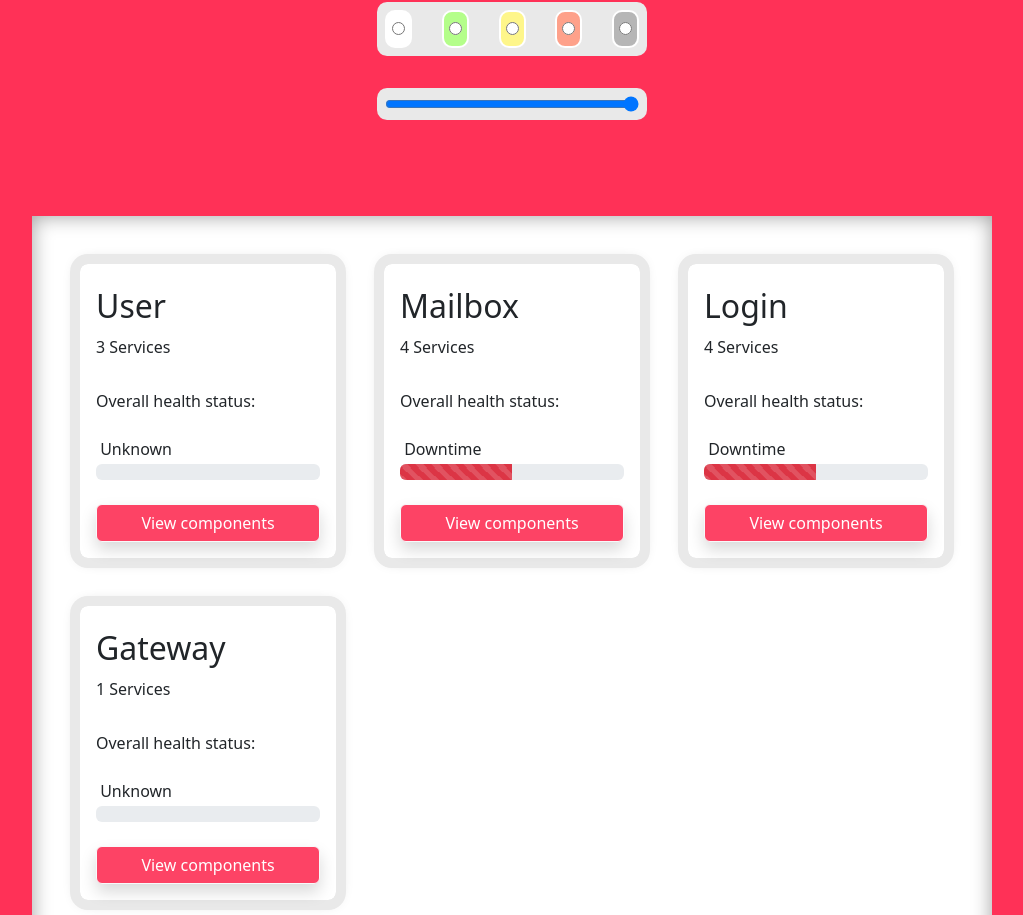
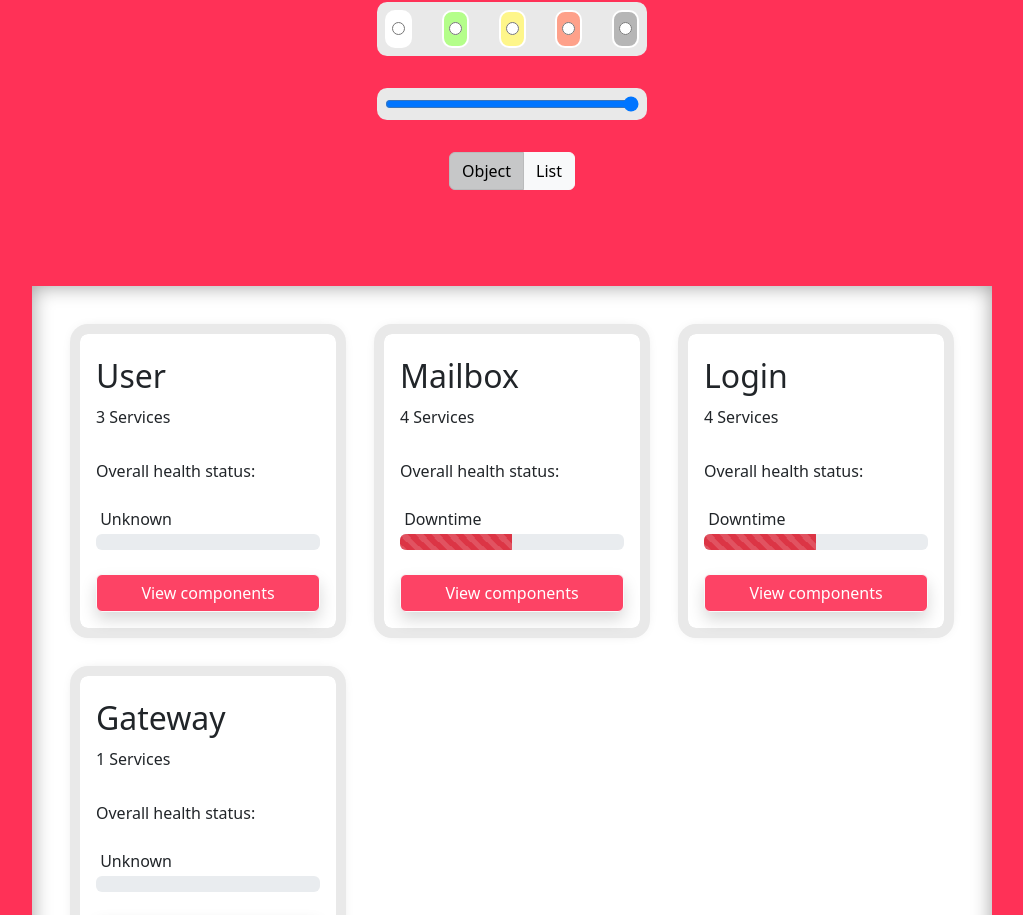
Before and after one commit to Tauum/mitdk-hackathon-2-react-status-page, a React (Create React App) app: page / in a window 1280 px wide. Shown: the part 759-1674 px from the top of the page, without its empty margins (128-1151 px from the left). Built offline with nearby package versions, Linux system fonts and the light colour scheme.

Commit message:
togglable object-list

```diff
--- a/src/App.js
+++ b/src/App.js
@@ -6,7 +6,9 @@ import StatusPreviousSearch from './components/StatusPreviousSearch/StatusPrevio
 import StatusPreviousInformation from './components/StatusPreviousInformation/StatusPreviousInformation';
 import StatusPreviousList from './components/StatusPreviousList/StatusPreviousList';
 import StatusPods from './components/StatusPods/StatusPods';
-import { previousStatusData, statusData } from './components/MockData';
+import { previousStatusData, statusData, statusListData } from './components/MockData';
+import ToggleSearchStyle from './components/ToggleSearchStyle/ToggleSearchStyle';
+import StatusList from './components/StatusList/StatusList';
 const App = () => {
 
 	const [darkMode, setDarkMode] = useState(false);
@@ -16,30 +18,54 @@ const App = () => {
 	const [previousSearchDate, setPreviousSearchDate] = useState('');
 	const [previousSearchType, setPreviousSearchType] = useState(false);
 
+
+
+    const [radioValue, setRadioValue] = useState('1');
+
     const [statusPods, setStatusPods] = useState([])
+	const [statusList, setStatusList] = useState([])
+
     const [previousStatusList, setPreviousStatusList] = useState([])
 
     useEffect(() => {
-		setStatusPods( statusData )
-		setPreviousStatusList( previousStatusData )
+		setStatusPods(statusData)
+		setPreviousStatusList(previousStatusData)
+		setStatusList(statusListData)
     },[])
 
+
 	useEffect(() => {
-		if(statusPods){
-		console.log("app statuslist",statusPods)
-		}
+		console.log("sp",statusPods)
 	}
 	,[statusPods])
+
+	useEffect(() => {
+		console.log("sl",statusList)
+	}
+	,[statusPods])
+
 
 	return (
 		<div className={`${darkMode && 'dark-mode'}`}>
 			<div className='app-container'>
 				<Header handleToggleDarkMode={setDarkMode} />
+
 				<StatusInformation/>
+
 				<StatusSearch
 				handleSearchType={setSearchType} />
 
-				<StatusPods statusPods={statusPods} />
+				<ToggleSearchStyle radioValue={radioValue} setRadioValue={setRadioValue}/>
+
+				{
+					radioValue === "1" ?
+					<StatusPods statusPods={statusPods} />
+					:
+					<StatusList statusList={statusList}/>
+				}
+
+
+
 				<StatusPreviousInformation/>
 
 				<StatusSearch
--- a/src/components/MockData.js
+++ b/src/components/MockData.js
@@ -21,7 +21,6 @@ export const statusData =
             {id: 7, container:"Mailbox-index", statusCode:"200", message:"Fully operational", timeStamp:"2022-01-01:04:06:05" },
             {id: 8, container:"Mailbox-reindexer", statusCode:"200", message:"Fully operational", timeStamp:"2022-01-01:04:06:05" },
         ]
-
     }
     ,
     {
@@ -56,3 +55,24 @@ export const previousStatusData =
     {id: 4, title:"Scheduled downtime", message:"Fully operational", timeStamp:"2022-01-01:04:01:01", severity:"1" },
     {id: 5, title:"Unexpected downtime", message:"Fully operational", timeStamp:"2022-01-01:04:01:01", severity:"3" },
 ]
+
+export const statusListData =
+[
+    {id: 1, title:"Severe downtime", message:"Fully operational", timeStamp:"2022-01-01:04:01:01", severity:"5" },
+    {id: 2, title:"Minor maintainance", message:"Fully operational", timeStamp:"2022-01-01:04:01:01", severity:"2" },
+    {id: 3, title:"Inoperable sign-in", message:"Fully operational", timeStamp:"2022-01-01:04:01:01", severity:"4" },
+    {id: 4, title:"Scheduled downtime", message:"Fully operational", timeStamp:"2022-01-01:04:01:01", severity:"1" },
+    {id: 5, title:"Unexpected downtime", message:"Fully operational", timeStamp:"2022-01-01:04:01:01", severity:"3" },
+    {id: 6, container:"User-profile-store", statusCode:"500", message:"Offline", timeStamp:"2022-01-01:04:06:05" },
+    {id: 7, container:"User-profile-index", statusCode:"", message:"Unknown", timeStamp:"2022-01-01:04:06:05" },
+    {id: 8, container:"User-profile-reindexer", statusCode:"200", message:"Fully operational", timeStamp:"2022-01-01:04:06:05" },
+    {id: 9, container:"User-profile-reindexer", statusCode:"200", message:"Fully operational", timeStamp:"2022-01-01:04:06:05" },
+    {id: 10, container:"Mailbox-store", statusCode:"200", message:"Fully operational", timeStamp:"2022-01-01:04:06:05" },
+    {id: 11, container:"Mailbox-index", statusCode:"200", message:"Fully operational", timeStamp:"2022-01-01:04:06:05" },
+    {id: 12, container:"Mailbox-reindexer", statusCode:"200", message:"Fully operational", timeStamp:"2022-01-01:04:06:05" },
+    {id: 13, container:"Auth-server", statusCode:"200", message:"Fully operational", timeStamp:"2022-01-01:04:01:01" },
+    {id: 14, container:"Identity-registry-index", statusCode:"403", message:"Semi operational", timeStamp:"2022-01-01:04:04:02" },
+    {id: 15, container:"Identity-registry-service", statusCode:"", message:"Unknown", timeStamp:"2022-01-01:04:04:02" },
+    {id: 16, container:"Identity-registry-Store", statusCode:"200", message:"Fully operational", timeStamp:"2022-01-01:04:04:02" },
+    {id: 17, container:"Gateway", statusCode:"200", message:"Fully operational", timeStamp:"2022-01-01:04:04:02" },
+]
--- a/src/components/StatusList/StatusList.css
+++ b/src/components/StatusList/StatusList.css
@@ -3,7 +3,6 @@
   grid-gap: 1rem;
   grid-template-columns: repeat(auto-fill, minmax(250px, 1fr));
   max-width: 960px;
-  max-height: 50vh;
   overflow: scroll;
   margin-right: auto;
   margin-left: auto;
--- a/src/components/StatusList/StatusList.scss
+++ b/src/components/StatusList/StatusList.scss
@@ -7,7 +7,7 @@
 	);
 
 	max-width: 960px;
-	max-height: 50vh;
+	// max-height: 50vh;
 	overflow: scroll;
 	margin-right: auto;
 	margin-left: auto;
--- /dev/null
+++ b/src/components/ToggleSearchStyle/ToggleSearchStyle.css
@@ -0,0 +1,4 @@
+.toggle-search-style {
+  margin: auto;
+  text-align: center;
+}/*# sourceMappingURL=ToggleSearchStyle.css.map */
--- /dev/null
+++ b/src/components/ToggleSearchStyle/ToggleSearchStyle.js
@@ -0,0 +1,31 @@
+import React, { useState } from 'react';
+import ButtonGroup from 'react-bootstrap/ButtonGroup';
+import ToggleButton from 'react-bootstrap/ToggleButton';
+import "./ToggleSearchStyle.css"
+
+function ToggleSearchStyle({radioValue, setRadioValue}) {
+
+    const radios = [
+      { name: 'Object', value: '1' },
+      { name: 'List', value: '2' }
+    ];
+
+  return (
+   <div className='toggle-search-style'>
+      <ButtonGroup>
+        {radios.map((radio, idx) => (
+          <ToggleButton
+            key={idx} id={`radio-${idx}`} type="radio" name="radio"
+            variant={idx % 2 ? 'light' : 'light'}
+            checked={radioValue === radio.value} value={radio.value}
+            onChange={(e) => setRadioValue(e.currentTarget.value)}
+          >
+            {radio.name}
+          </ToggleButton>
+        ))}
+      </ButtonGroup>
+      </div>
+  )
+}
+
+export default ToggleSearchStyle
--- /dev/null
+++ b/src/components/ToggleSearchStyle/ToggleSearchStyle.scss
@@ -0,0 +1,5 @@
+.toggle-search-style{
+    margin: auto;
+    text-align: center;
+
+}
```
Also changed, not shown: 2 other files (tests, documents, lock files or other folders).
